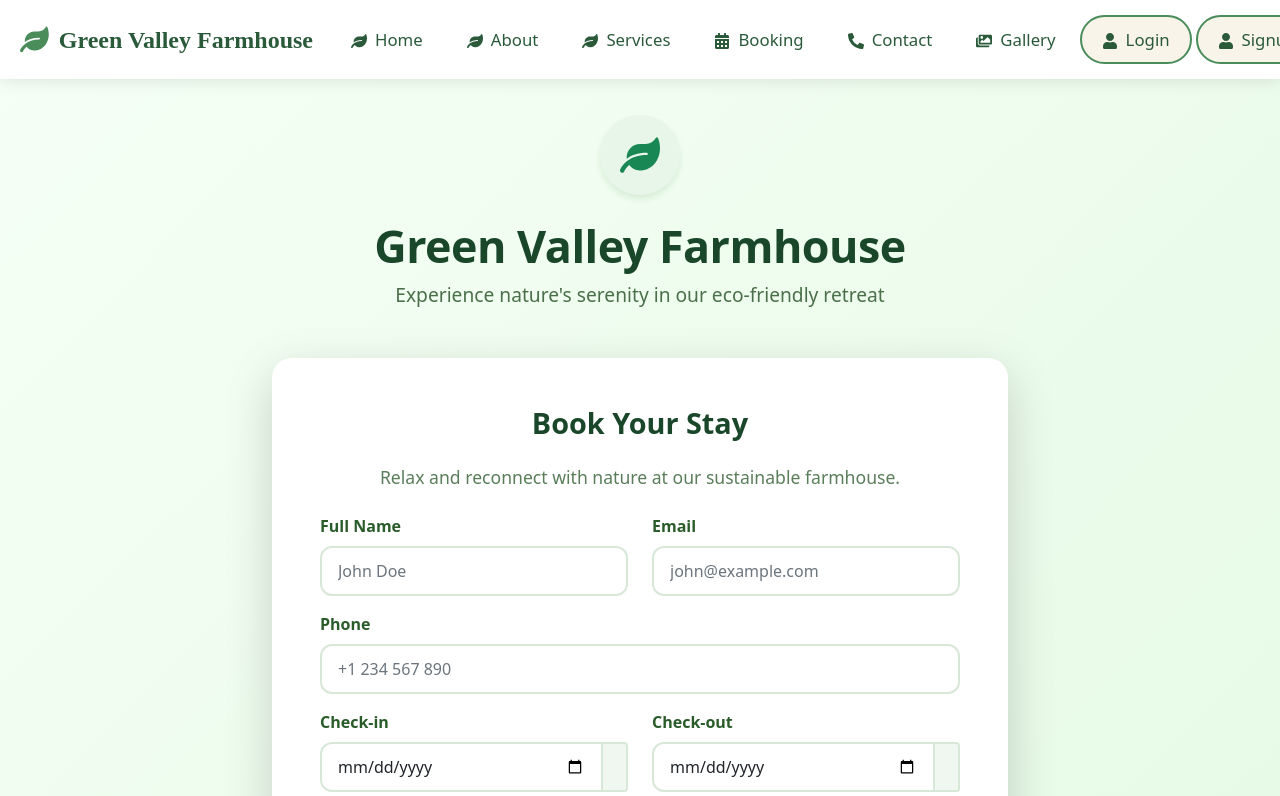
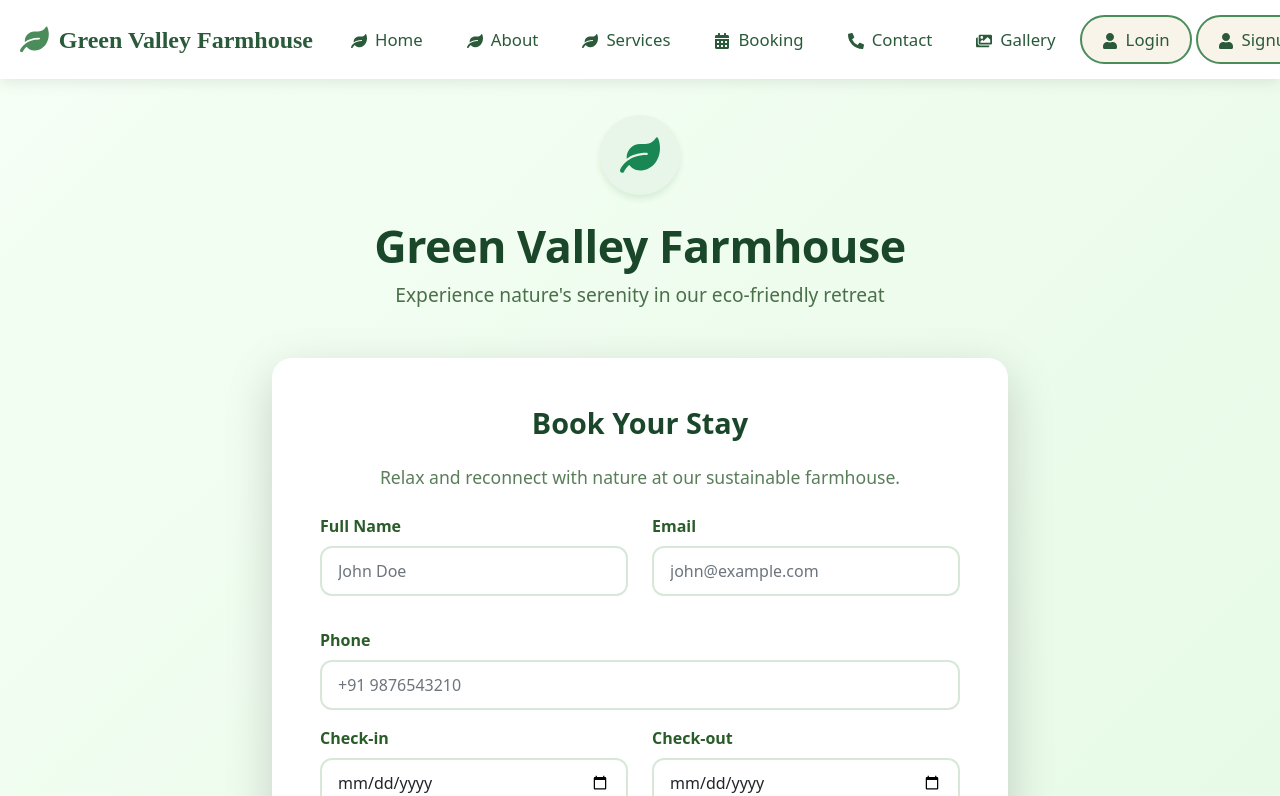
Before and after one commit to yashjagtap1996/FarmHouse, a React (Vite) app in the folder Frontend/: page /booking in a window 1280 px wide. Shown: the top 796 px of the page. Built offline with nearby package versions, Linux system fonts and the light colour scheme.

Commit message:
Update Booking.jsx

```diff
--- a/Frontend/src/Pages/Booking.jsx
+++ b/Frontend/src/Pages/Booking.jsx
@@ -2,8 +2,23 @@ import React from 'react';
 import '../assets/css/booking.css';
 import { FaLeaf, FaWifi, FaSwimmingPool, FaParking, FaDog } from 'react-icons/fa';
 import { MdBreakfastDining, MdNature } from 'react-icons/md';
+import { useForm } from 'react-hook-form';
 
 const Booking = () => {
+    const {
+        register,
+        handleSubmit,
+        watch,
+        formState: { errors }
+    } = useForm();
+
+    const onSubmit = (data) => {
+        console.log(data);
+    };
+
+    const today = new Date().toISOString().split('T')[0];
+    const checkIn = watch('checkIn');
+
     return (
         <div className="container-fluid booking-container">
             <div className="container">
@@ -26,23 +41,33 @@ const Booking = () => {
                                     Relax and reconnect with nature at our sustainable farmhouse.
                                 </p>
 
-                                <form>
+                                <form onSubmit={handleSubmit(onSubmit)}>
                                     <div className="row">
                                         <div className="col-md-6 mb-3">
                                             <label className="form-label">Full Name</label>
                                             <input
                                                 type="text"
-                                                className="form-control form-control-lg"
+                                                {...register("name", { required: "Name is required" })}
+                                                className={`form-control form-control-lg ${errors.name ? 'is-invalid' : ''}`}
                                                 placeholder="John Doe"
                                             />
+                                            <p className='text-danger'>{errors.name?.message}</p>
                                         </div>
                                         <div className="col-md-6 mb-3">
                                             <label className="form-label">Email</label>
                                             <input
                                                 type="email"
-                                                className="form-control form-control-lg"
+                                                {...register("email", {
+                                                    required: "Email is required",
+                                                    pattern: {
+                                                        value: /^[^\s@]+@[^\s@]+\.[^\s@]{2,}$/i,
+                                                        message: "Enter a valid email address"
+                                                    }
+                                                })}
+                                                className={`form-control form-control-lg ${errors.email ? 'is-invalid' : ''}`}
                                                 placeholder="john@example.com"
                                             />
+                                            <p className='text-danger'>{errors.email?.message}</p>
                                         </div>
                                     </div>
 
@@ -50,47 +75,62 @@ const Booking = () => {
                                         <label className="form-label">Phone</label>
                                         <input
                                             type="tel"
-                                            className="form-control form-control-lg"
-                                            placeholder="+1 234 567 890"
+                                            {...register("phone", {
+                                                required: "Phone Number is required",
+                                                pattern: {
+                                                    value: /^[6-9]\d{9}$/,
+                                                    message: "Enter a valid 10-digit Indian phone number"
+                                                }
+                                            })}
+                                            className={`form-control form-control-lg ${errors.phone ? 'is-invalid' : ''}`}
+                                            placeholder="+91 9876543210"
                                         />
+                                        <p className='text-danger'>{errors.phone?.message}</p>
                                     </div>
 
                                     <div className="row">
                                         <div className="col-md-6 mb-3">
                                             <label className="form-label">Check-in</label>
-                                            <div className="input-group">
                                             <input
                                                 type="date"
-                                                    className="form-control form-control-lg"
+                                                {...register("checkIn", {
+                                                    required: "Check-in date is required",
+                                                    validate: (value) =>
+                                                        value >= today || "Check-in date cannot be in the past"
+                                                })}
+                                                className={`form-control form-control-lg ${errors.checkIn ? 'is-invalid' : ''}`}
                                             />
-                                                <span className="input-group-text">
-                                                    <i className="bi bi-calendar-check"></i>
-                                                </span>
-                                            </div>
+                                            <p className='text-danger'>{errors.checkIn?.message}</p>
                                         </div>
                                         <div className="col-md-6 mb-3">
                                             <label className="form-label">Check-out</label>
-                                            <div className="input-group">
                                             <input
                                                 type="date"
-                                                    className="form-control form-control-lg"
+                                                {...register("checkOut", {
+                                                    required: "Check-out date is required",
+                                                    validate: (value) =>
+                                                        !checkIn || value > checkIn || "Check-out must be after check-in"
+                                                })}
+                                                className={`form-control form-control-lg ${errors.checkOut ? 'is-invalid' : ''}`}
                                             />
-                                                <span className="input-group-text">
-                                                    <i className="bi bi-calendar-x"></i>
-                                                </span>
-                                            </div>
+                                            <p className='text-danger'>{errors.checkOut?.message}</p>
                                         </div>
                                     </div>
 
                                     <div className="mb-4">
                                         <label className="form-label">Number of Guests</label>
-                                        <select className="form-select form-select-lg">
+                                        <select
+                                            className="form-select form-select-lg"
+                                            {...register("guests", { required: "Please select number of guests" })}
+                                        >
+                                            <option value="">Select guests</option>
                                             {[1, 2, 3, 4, 5, 6].map((num) => (
                                                 <option key={num} value={num}>
                                                     {num} {num === 1 ? 'guest' : 'guests'}
                                                 </option>
                                             ))}
                                         </select>
+                                        <p className='text-danger'>{errors.guests?.message}</p>
                                     </div>
 
                                     <div className="mb-4">
@@ -99,6 +139,7 @@ const Booking = () => {
                                             className="form-control"
                                             rows="3"
                                             placeholder="Any special requirements..."
+                                            {...register("requests")}
                                         ></textarea>
                                     </div>
 
@@ -118,7 +159,7 @@ const Booking = () => {
                                         </div>
                                     </div>
 
-                                    <button className="btn booking-btn btn-lg w-100 py-3">
+                                    <button className="btn booking-btn btn-lg w-100 py-3" type="submit">
                                         Confirm Booking
                                     </button>
                                 </form>
@@ -169,6 +210,7 @@ const Booking = () => {
                                 </div>
                             </div>
                         </div>
+
                     </div>
                 </div>
             </div>
```
Lines whose indentation alone changed are shown as unchanged.
